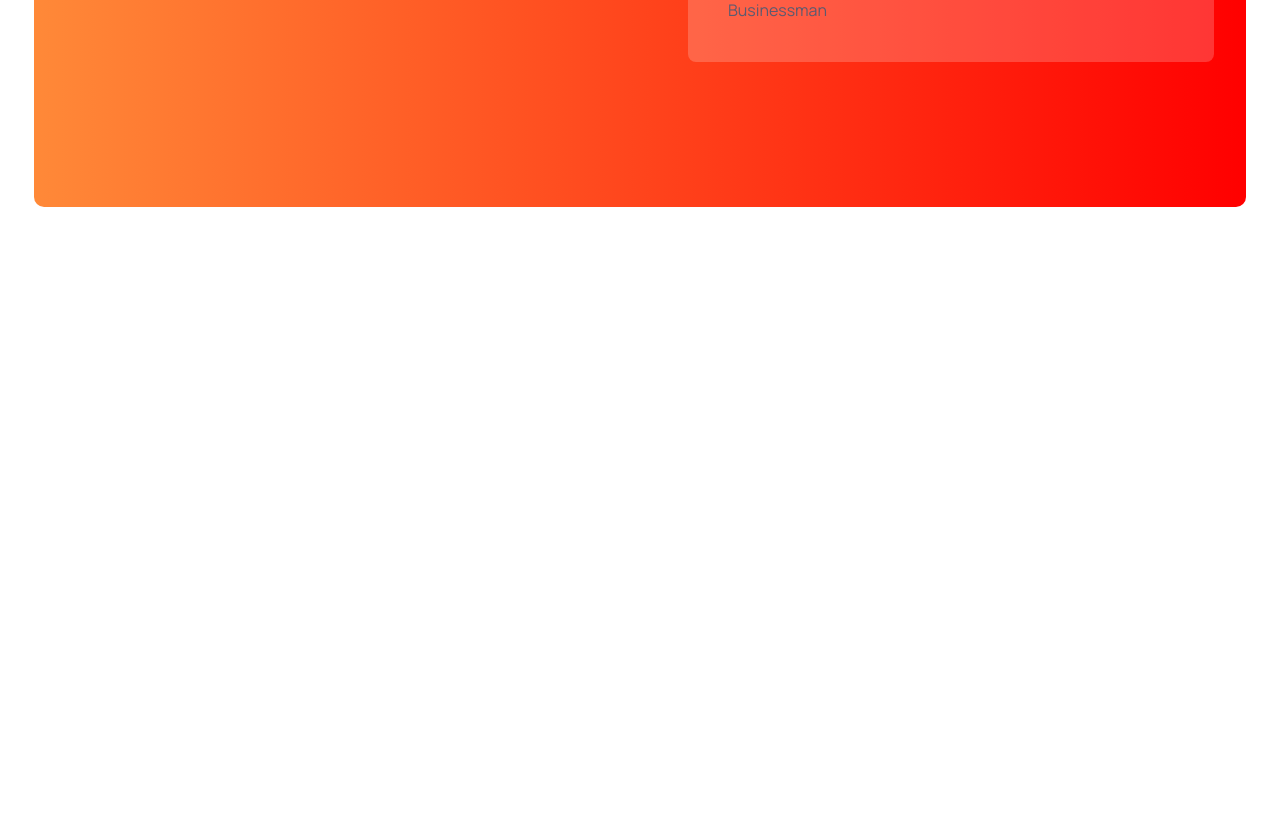
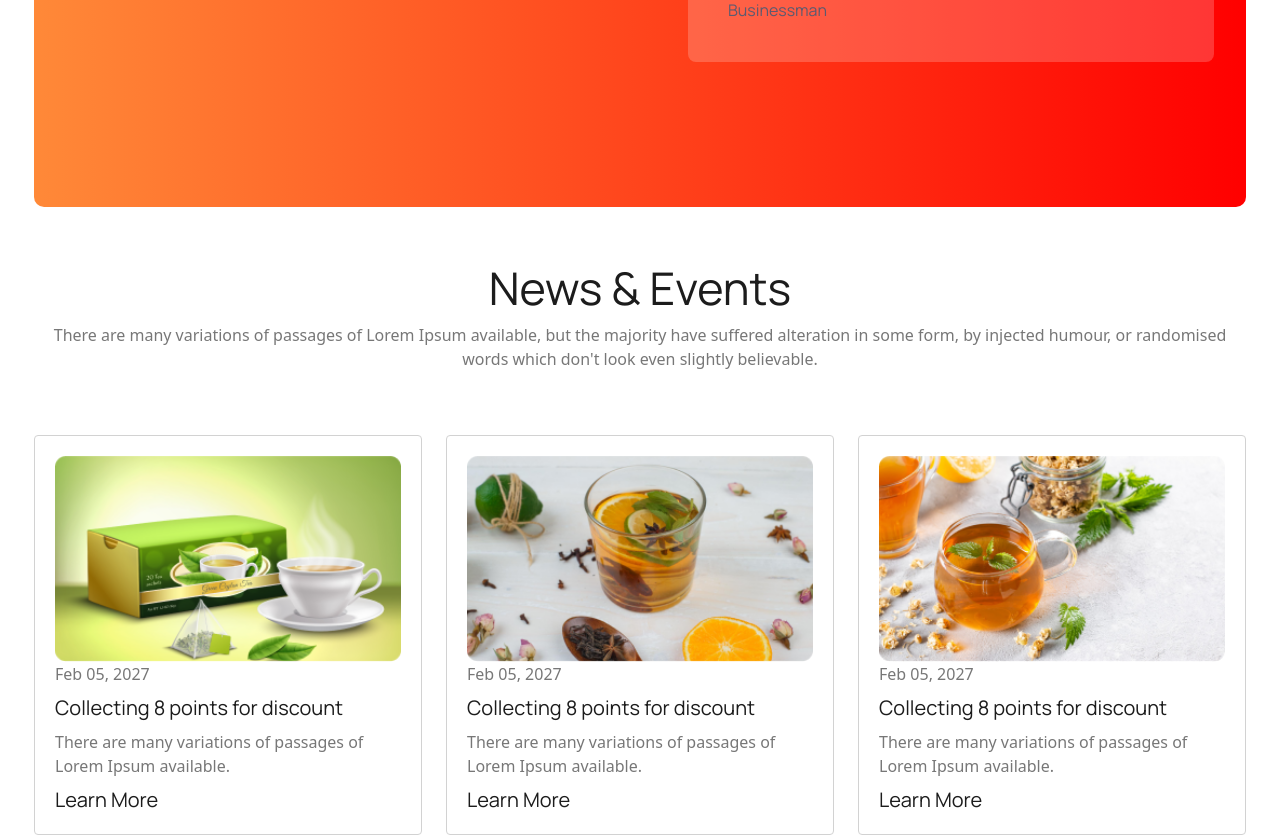
Before and after one commit to SHARIFULALAM2025/tailwind-project-2, a plain HTML site: page index.html in a window 1280 px wide. Shown: the part 1997-2832 px from the top of the page. Before the commit the page ends 2204 px from the top, so only its background shows below. Drawn offline with nearby package versions, Linux system fonts and the light colour scheme.

Commit message:
card news event

```diff
--- a/index.html
+++ b/index.html
@@ -132,8 +132,10 @@
             <div
                 class="md:h-[650px] w-full  rounded-[10px] bg-[linear-gradient(270deg,rgba(255,0,0,1),rgba(255,137,56,1))] grid grid-cols-1 md:grid-cols-2 p-8 gap-24">
                 <div class="grid place-content-center ">
-                    <h1 class="text-[rgba(244,244,244,1)] text-[45px] manrope-font font-normal">Meet Our Super Clients</h1>
-                    <p class="text-[rgba(244,244,244,1)] text-base manrope-font font-medium">There are many variations of passages of Lorem Ipsum available, but the majority have
+                    <h1 class="text-[rgba(244,244,244,1)] text-[45px] manrope-font font-normal">Meet Our Super Clients
+                    </h1>
+                    <p class="text-[rgba(244,244,244,1)] text-base manrope-font font-medium">There are many variations
+                        of passages of Lorem Ipsum available, but the majority have
                         suffered alteration in some form,
                         by injected humour, or randomised words which don't look even slightly believable.</p>
                     <button class="px-3 w-1/4 mt-6 rounded-lg py-2 bg-[rgba(255,255,255,1)]  "><span class="bg-[linear-gradient(90deg,rgba(255,137,56,1),rgba(255,0,0,1))]
@@ -143,7 +145,8 @@
 
                     <div class="">
                         <div class="rounded-lg bg-[rgba(255,255,255,.2)] relative p-10">
-                            <p class="text-[rgba(93,90,111,1)] text-xs font-medium manrope-font">We are providing the best and suitable home insurance services for the people who
+                            <p class="text-[rgba(93,90,111,1)] text-xs font-medium manrope-font">We are providing the
+                                best and suitable home insurance services for the people who
                                 are interested to treatment</p>
                             <span class="">Ilham Yuda</span>
                             <h2 class="">Businessman</h1>
@@ -151,9 +154,11 @@
                                 <figure><img src="./images/client.png" alt="" class="absolute -top-4 -left-4"></figure>
                         </div>
                         <div class="rounded-lg bg-[rgba(255,255,255,.2)] relative mt-10 p-10">
-                            <p class="text-[rgba(93,90,111,1)] text-xs font-medium manrope-font">We are providing the best and suitable home insurance services for the people who
+                            <p class="text-[rgba(93,90,111,1)] text-xs font-medium manrope-font">We are providing the
+                                best and suitable home insurance services for the people who
                                 are interested to treatment</p>
-                            <span class=" text-[rgba(28,28,28,1)] text-base font-semibold manrope-font">Ilham Yuda</span>
+                            <span class=" text-[rgba(28,28,28,1)] text-base font-semibold manrope-font">Ilham
+                                Yuda</span>
                             <h2 class="text-[rgba(93,90,111,1)] manrope-font">Businessman</h1>
 
                                 <figure><img src="./images/client.png" alt="" class="absolute -top-4 -left-4"></figure>
@@ -161,16 +166,57 @@
                     </div>
                     <div class="md:absolute -left-16 top-[32%] mt-5">
                         <div class="rounded-lg bg-[rgba(255,255,255,1)] mr-10 relative p-12">
-                            <p class="text-[rgba(119,119,119,1)] text-base font-medium manrope-font">We are providing the best and suitable home insurance services for the people who
+                            <p class="text-[rgba(119,119,119,1)] text-base font-medium manrope-font">We are providing
+                                the best and suitable home insurance services for the people who
                                 are interested to treatment</p>
                             <span class="text-[rgba(28,28,28,1)] text-base font-semibold manrope-fon">Ilham Yuda</span>
                             <h2 class="text-[rgba(93,90,111,1)] manrope-font">Businessman</h1>
-                                <figure><img src="./images/circles.png" alt="" class="absolute bottom-0 right-0"></figure>
+                                <figure><img src="./images/circles.png" alt="" class="absolute bottom-0 right-0">
+                                </figure>
                                 <figure><img src="./images/client.png" alt="" class="absolute -top-4 -left-4"></figure>
                         </div>
                     </div>
                 </div>
 
+            </div>
+        </section>
+        <!-- news event -->
+        <section class="max-w-[1212px] mx-auto mt-12 ">
+            <div class="text-center">
+                <h1 class="manrope-font text-[45px] font-normal text-[rgba(28,28,28,1)]">News & Events</h1>
+                <p class="text-[rgba(119,119,119,1)] font-medium text-base">There are many variations of passages of Lorem Ipsum available, but the majority have
+                    suffered
+                    alteration in some form,
+                    by injected humour, or randomised words which don't look even slightly believable.</p>
+            </div>
+            <div class="grid md:grid-cols-2 grid-cols-1 lg:grid-cols-3 gap-6 mt-16">
+                <div class="border-1 border-[#D2D2D2] rounded-sm p-5 text-left ">
+                    <figure><img src="./images/news-1.png" alt="" class="mx-auto w-full"></figure>
+                    <div class="space-y-2 ">
+                        <p class=""><time class="text-[rgba(119,119,119,1)] font-medium text-base">Feb 05, 2027</time></p>
+                        <h1 class="text-[rgba(28,28,28,1)] text-xl font-normal manrope-font ">Collecting 8 points for discount</h1>
+                        <p class="text-[rgba(119,119,119,1)] font-medium text-base">There are many variations of passages of Lorem Ipsum available.</p>
+                        <a href="" class="text-[rgba(28,28,28,1)] text-xl font-normal manrope-font ">Learn More</a>
+                    </div>
+                </div>
+                <div class="border-1 p-5 border-[#D2D2D2] rounded-sm text-left">
+                    <figure><img src="./images/news-2.png" alt="" class="mx-auto w-full"></figure>
+                    <div class="space-y-2 ">
+                        <p class="text-[rgba(119,119,119,1)] font-medium text-base"><time class="">Feb 05, 2027</time></p>
+                        <h1 class="text-[rgba(28,28,28,1)] text-xl font-normal manrope-font ">Collecting 8 points for discount</h1>
+                        <p class="text-[rgba(119,119,119,1)] font-medium text-base">There are many variations of passages of Lorem Ipsum available.</p>
+                        <a href="" class="text-[rgba(28,28,28,1)] text-xl font-normal manrope-font ">Learn More</a>
+                    </div>
+                </div>
+                <div class="border-1 border-[#D2D2D2] rounded-sm p-5 ">
+                    <figure><img src="./images/news-3.png" alt="" class="mx-auto w-full"></figure>
+                    <div class="space-y-2 ">
+                        <p class=""><time class="text-[rgba(119,119,119,1)] font-medium text-base">Feb 05, 2027</time></p>
+                        <h1 class="text-[rgba(28,28,28,1)] text-xl font-normal manrope-font ">Collecting 8 points for discount</h1>
+                        <p class="text-[rgba(119,119,119,1)] font-medium text-base">There are many variations of passages of Lorem Ipsum available.</p>
+                        <a href="" class="text-[rgba(28,28,28,1)] text-xl font-normal manrope-font ">Learn More</a>
+                    </div>
+                </div>
             </div>
         </section>
 
```
